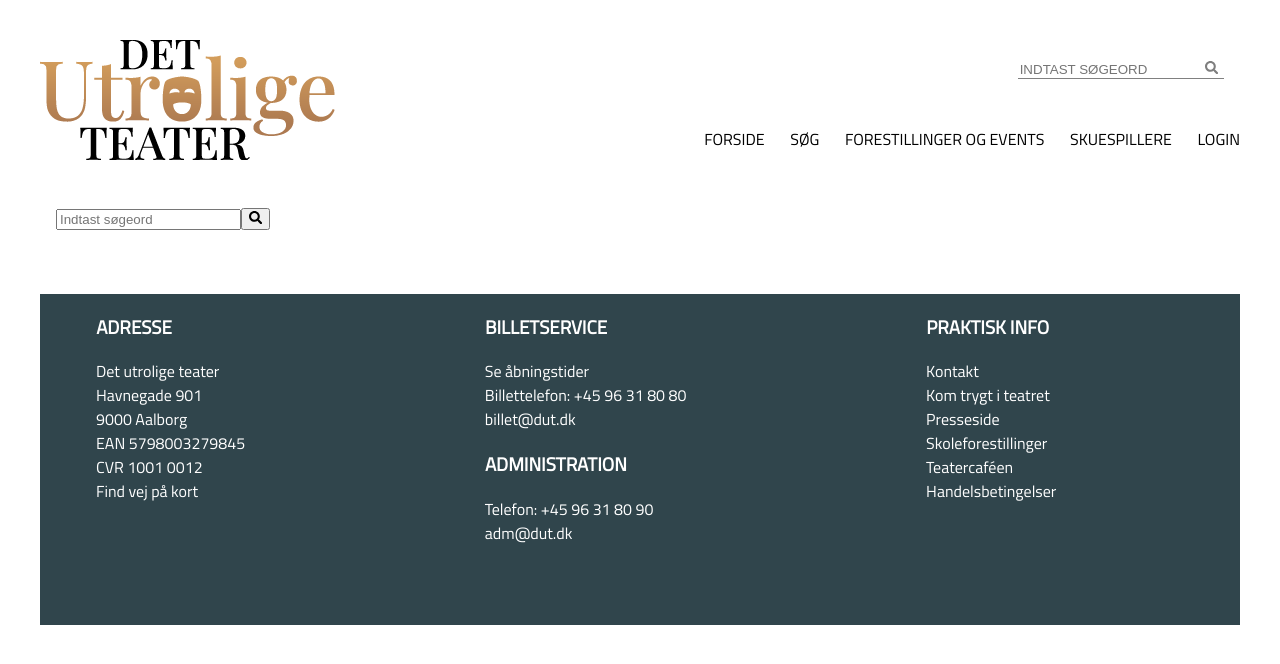
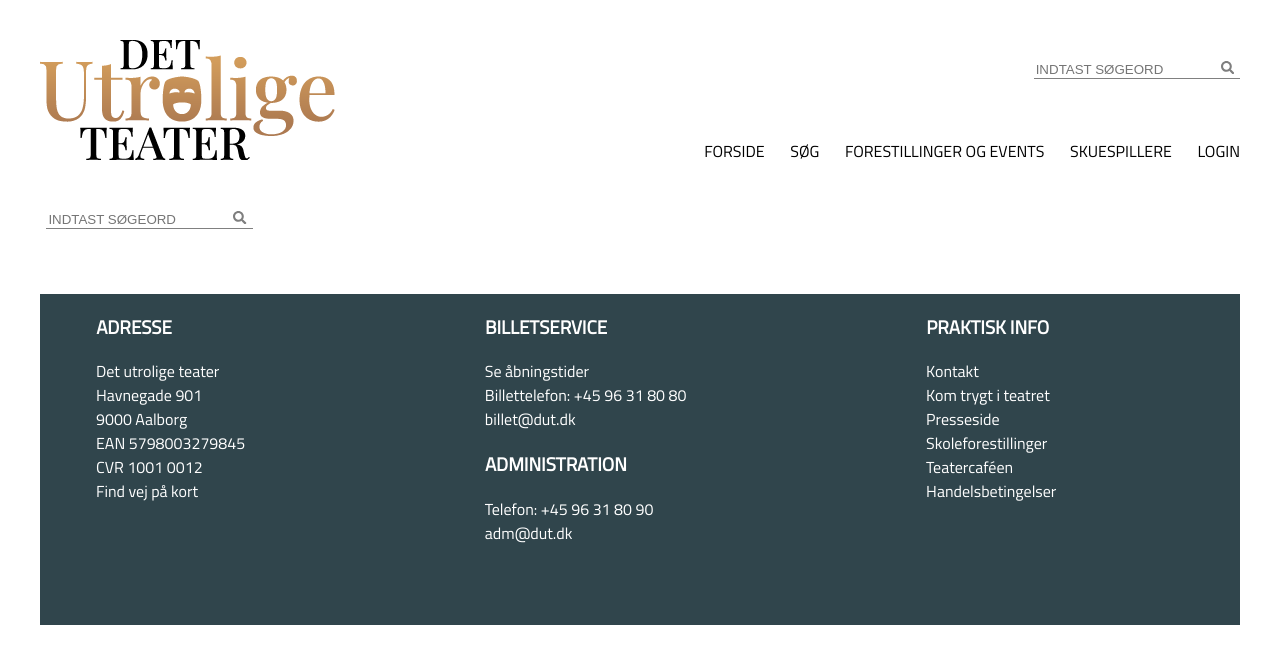
Before and after one commit to Nairtoch/det-utrolige-teater, a React (Create React App) app: page /search in a window 1280 px wide. Shown: the top 664 px of the page. Built offline with nearby package versions, Linux system fonts and the light colour scheme; a web font is replaced by a local one.

Commit message:
Search result done and styled

```diff
--- a/src/App.scss
+++ b/src/App.scss
@@ -193,11 +193,70 @@ body {
 }
 
 .SearchField{
-  margin: 1vh;
+  margin-left: 0.2em;
+  margin-top: 1vh;
+  margin-bottom: 2.5vh;
+
+  input {
+    border: 0;
+    border-bottom: 1px solid gray;
+
+    &::placeholder {
+      text-transform: uppercase;
+    }
+  }
+
+  button {
+    align-items: center;
+    border: 0;
+    border-bottom: 1px solid gray;
+    background-color: white;
+
+    svg {
+      width: 100%;
+      height: 100%;
+      opacity: 50%;
+
+      &:hover {
+        cursor: pointer;
+        opacity: 100%;
+        color: $second;
+      }
+    }
+  }
 }
 
 .SearchResult {
   margin: 1vh;
+
+  h3 {
+    i{
+      color: $second;
+    }
+  }
+
+  h4 {
+    margin: 0;
+    text-transform: uppercase;
+  }
+
+  p {
+    margin-top: 0;
+  }
+
+  button {
+    padding: 1em;
+    color: white;
+    background-color: $third;
+    border: none;
+    // float: right;
+    margin-bottom: 4vh;
+
+    a {
+      color: white;
+      font-weight: 600;
+    }
+  }
 }
 
 
--- a/src/Components/Pages/Search/Search.jsx
+++ b/src/Components/Pages/Search/Search.jsx
@@ -4,6 +4,7 @@ import axios from "axios";
 import { useEffect, useState } from "react";
 import { useForm } from "react-hook-form";
 import { FaSearch } from 'react-icons/fa';
+import { Link } from "react-router-dom";
 
 // Function component
 const Search = () => {
@@ -51,10 +52,14 @@ const SearchResult = props => {
     return (
         <>
             <div className="SearchResult">
-                <p>Fandt {searchData.count} resultater under <i>{props.keyword}</i></p>
+                <h3>Fandt {searchData.count} resultater under <i>{props.keyword}</i></h3>
                 {searchData.items && searchData.items.map(items => {
                     return (
-                        <div key={items.id}>{items.id}. {items.title}</div>
+                        <div key={items.id}>
+                            <h4>{items.title}</h4>
+                            <p>{items.description.substring(0, 400)}...</p>
+                            <button><Link to={`/events/${items.id}`}>LÆS MERE</Link></button>
+                        </div>
                     )
                 })}
             </div>
```
